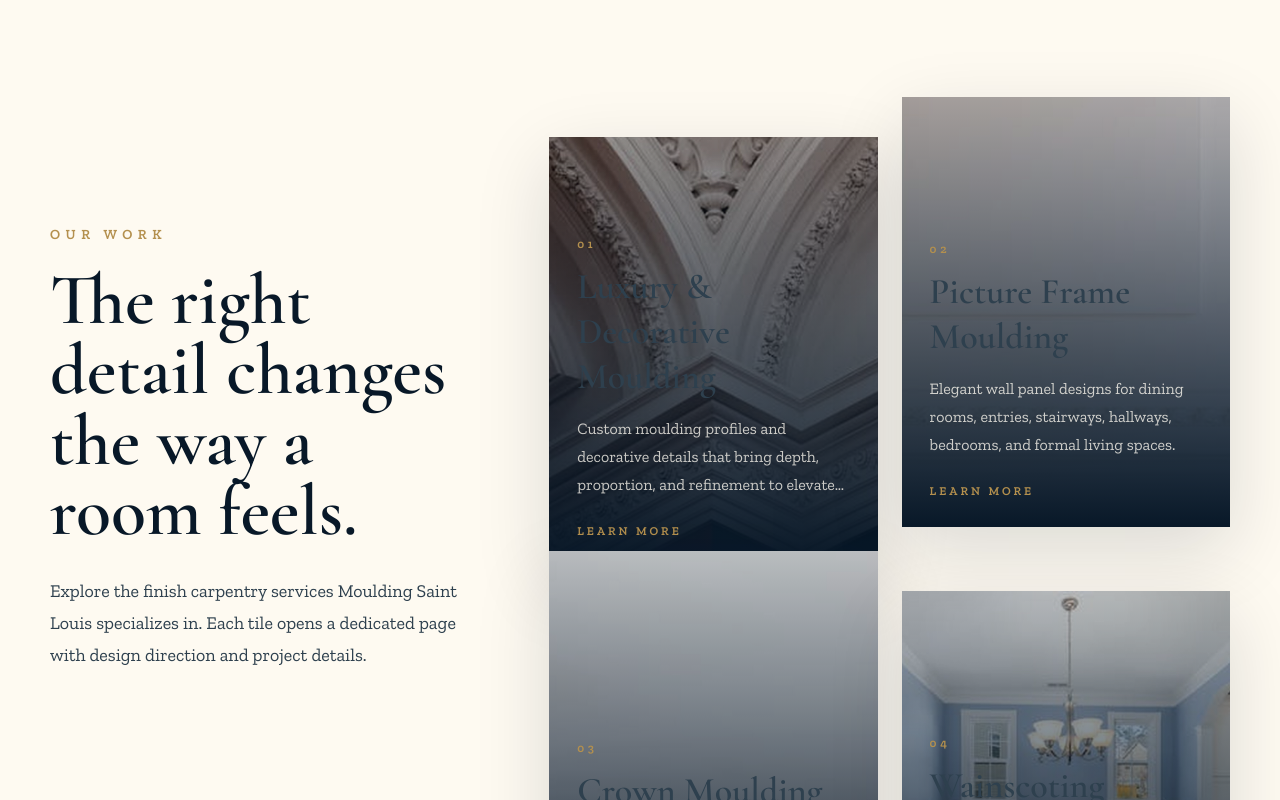
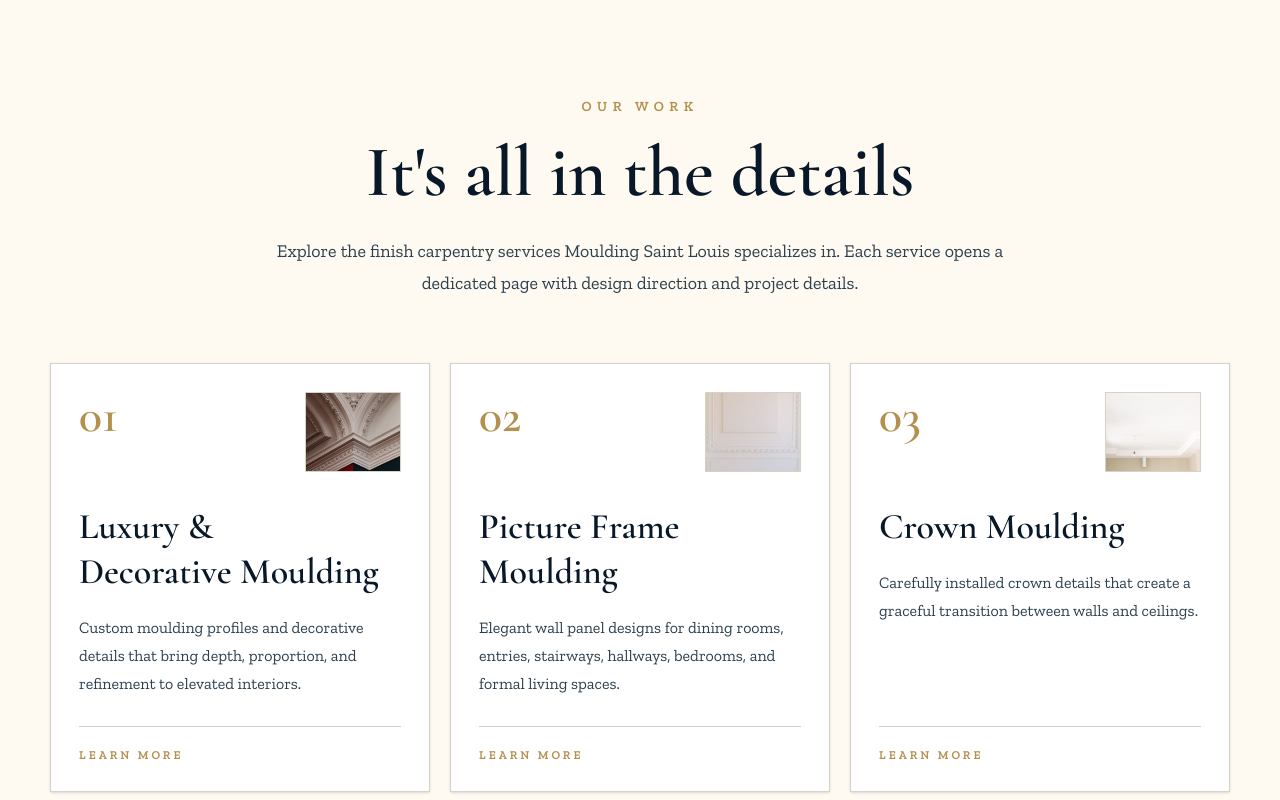
Before and after one commit to inlandtide/inlandtidewebsite, a Next.js app: page / in a window 1280 px wide. Shown: the part 980-1780 px from the top of the page. Built offline with nearby package versions, Linux system fonts and the light colour scheme.

Commit message:
Redesign home service tile grid

```diff
--- a/app/page.tsx
+++ b/app/page.tsx
@@ -65,37 +65,44 @@ export default function Home() {
         </section>
 
         <section className="relative overflow-hidden bg-[#FEFAF1] py-24 sm:py-32">
-          <div className="container-xl grid gap-16 lg:grid-cols-[0.78fr_1.22fr] lg:items-start">
-            <div className="lg:sticky lg:top-32">
+          <div className="container-xl">
+            <div className="mx-auto max-w-4xl text-center">
               <p className="text-sm font-semibold uppercase tracking-[0.4em] text-[#B4904E]">Our Work</p>
               <h2 className="mt-5 font-heading text-5xl font-semibold leading-[0.98] text-[#081828] text-balance sm:text-7xl">
-                The right detail changes the way a room feels.
+                It&apos;s all in the details
               </h2>
-              <p className="mt-7 text-lg leading-8 text-[#2E404E]">
-                Explore the finish carpentry services Moulding Saint Louis specializes in. Each tile opens a dedicated page with design direction and project details.
+              <p className="mx-auto mt-7 max-w-3xl text-lg leading-8 text-[#2E404E]">
+                Explore the finish carpentry services Moulding Saint Louis specializes in. Each service opens a dedicated page with design direction and project details.
               </p>
             </div>
 
-            <div className="grid gap-6 sm:grid-cols-2">
+            <div className="mt-16 grid gap-5 sm:grid-cols-2 lg:grid-cols-3">
               {services.map((service, index) => (
                 <Link
                   key={service.slug}
                   href={`/services/${service.slug}`}
-                  className={`group relative min-h-[430px] overflow-hidden bg-[#081828] text-[#FEFAF1] luxury-shadow ${index % 3 === 0 ? "sm:translate-y-10" : ""}`}
+                  className="group flex min-h-[360px] flex-col border border-[#D6D2C6] bg-white p-7 shadow-sm transition duration-300 hover:-translate-y-1 hover:border-[#B4904E] hover:shadow-2xl"
                 >
-                  <Image
-                    src={`/images/placeholders/${service.slug}.jpg`}
-                    alt={`${service.title} placeholder`}
-                    fill
-                    className="object-cover opacity-75 transition duration-700 group-hover:scale-105 group-hover:opacity-55"
-                  />
-                  <div className="absolute inset-0 bg-gradient-to-t from-[#081828] via-[#081828]/50 to-transparent" />
-                  <div className="absolute inset-x-0 bottom-0 p-7">
-                    <p className="text-xs font-semibold uppercase tracking-[0.3em] text-[#B4904E]">0{index + 1}</p>
-                    <h3 className="mt-3 font-heading text-4xl font-semibold leading-tight text-balance">{service.title}</h3>
-                    <p className="mt-4 line-clamp-3 leading-7 text-[#FEFAF1]/78">{service.summary}</p>
-                    <p className="mt-6 text-xs font-semibold uppercase tracking-[0.25em] text-[#B4904E]">Learn More</p>
+                  <div className="flex items-start justify-between gap-6">
+                    <p className="font-heading text-5xl font-semibold leading-none text-[#B4904E]">0{index + 1}</p>
+                    <div className="relative h-20 w-24 shrink-0 overflow-hidden border border-[#D6D2C6]">
+                      <Image
+                        src={`/images/placeholders/${service.slug}.jpg`}
+                        alt={`${service.title} placeholder`}
+                        fill
+                        className="object-cover transition duration-500 group-hover:scale-105"
+                      />
+                    </div>
                   </div>
+                  <h3 className="mt-8 font-heading text-4xl font-semibold leading-tight text-[#081828] text-balance group-hover:text-[#B4904E]">
+                    {service.title}
+                  </h3>
+                  <p className="mt-5 flex-1 text-base leading-7 text-[#2E404E]">
+                    {service.summary}
+                  </p>
+                  <p className="mt-7 border-t border-[#D6D2C6] pt-5 text-xs font-semibold uppercase tracking-[0.25em] text-[#B4904E]">
+                    Learn More
+                  </p>
                 </Link>
               ))}
             </div>
```
Also changed, not shown: 1 other file (tests, documents, lock files or other folders).
